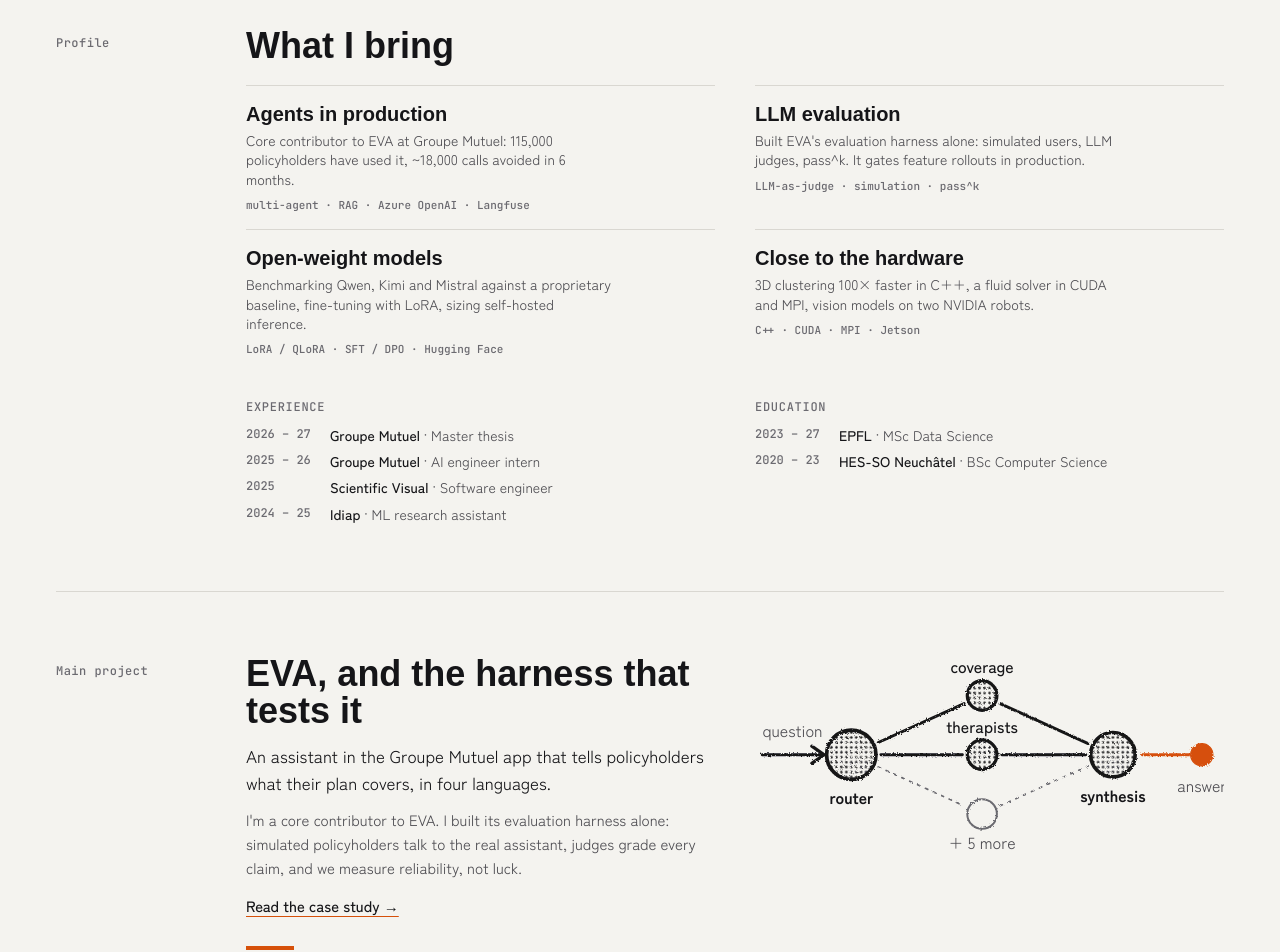
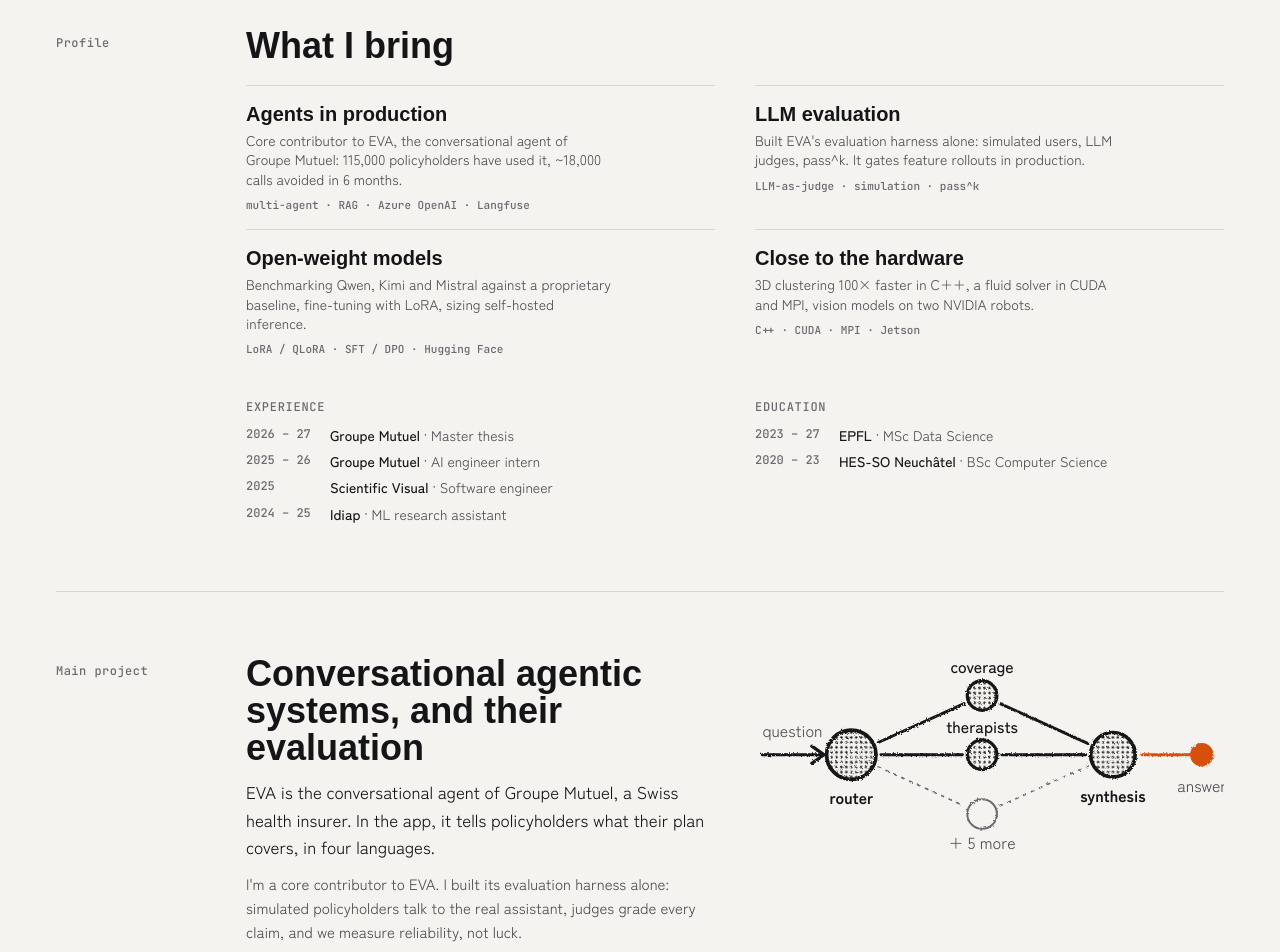
Before and after one commit to anassee15/portfolio, a Next.js app: page / in a window 1280 px wide. Shown: the part 740-1692 px from the top of the page. Built offline with nearby package versions, Linux system fonts and the light colour scheme; a web font is replaced by a local one.

Commit message:
Say what EVA is: Groupe Mutuel's conversational agent
The main project section is titled after the field, conversational agentic
systems and their evaluation, and introduces EVA and Groupe Mutuel below.

```diff
--- a/components/home/MainProject.tsx
+++ b/components/home/MainProject.tsx
@@ -12,15 +12,20 @@ export function MainProject() {
     <Section label="Main project" id="eva">
       <div className="grid items-start gap-x-10 gap-y-5 md:grid-cols-2">
         <div>
-          <h2 className="mb-3 font-display text-[clamp(26px,3.6vw,36px)] leading-[1.02] font-extrabold">{eva.title}</h2>
-          <p className="max-w-[62ch] text-[17px]">{eva.pitch}</p>
+          <h2 className="mb-3 font-display text-[clamp(26px,3.6vw,36px)] leading-[1.02] font-extrabold">
+            Conversational agentic systems, and their evaluation
+          </h2>
+          <p className="max-w-[62ch] text-[17px]">
+            EVA is the conversational agent of Groupe Mutuel, a Swiss health insurer. In the app, it tells policyholders
+            what their plan covers, in four languages.
+          </p>
           <p className="mt-3 max-w-[62ch] text-ink-2">
             I&apos;m a core contributor to EVA. I built its evaluation harness alone: simulated policyholders talk to the
             real assistant, judges grade every claim, and we measure reliability, not luck.
           </p>
           <p className="mt-3.5">
             <Link href={`/projects/${eva.slug}`} className="link">
-              Read the case study →
+              Read the EVA case study →
             </Link>
           </p>
         </div>
--- a/data/profile.ts
+++ b/data/profile.ts
@@ -5,7 +5,8 @@ export type Strength = { title: string; proof: string; keywords: string[] };
 export const strengths: Strength[] = [
   {
     title: "Agents in production",
-    proof: "Core contributor to EVA at Groupe Mutuel: 115,000 policyholders have used it, ~18,000 calls avoided in 6 months.",
+    proof:
+      "Core contributor to EVA, the conversational agent of Groupe Mutuel: 115,000 policyholders have used it, ~18,000 calls avoided in 6 months.",
     keywords: ["multi-agent", "RAG", "Azure OpenAI", "Langfuse"],
   },
   {
```
